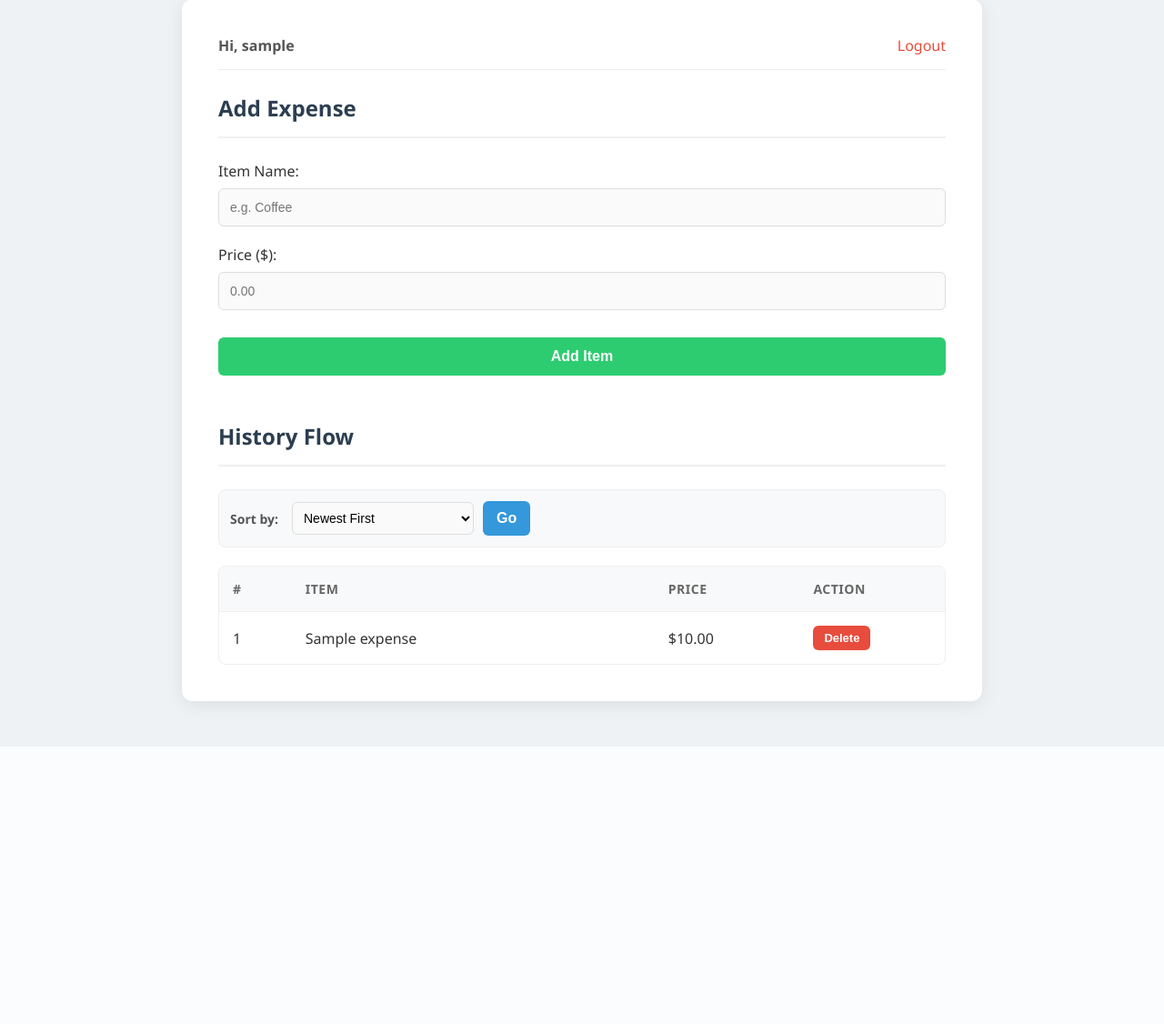
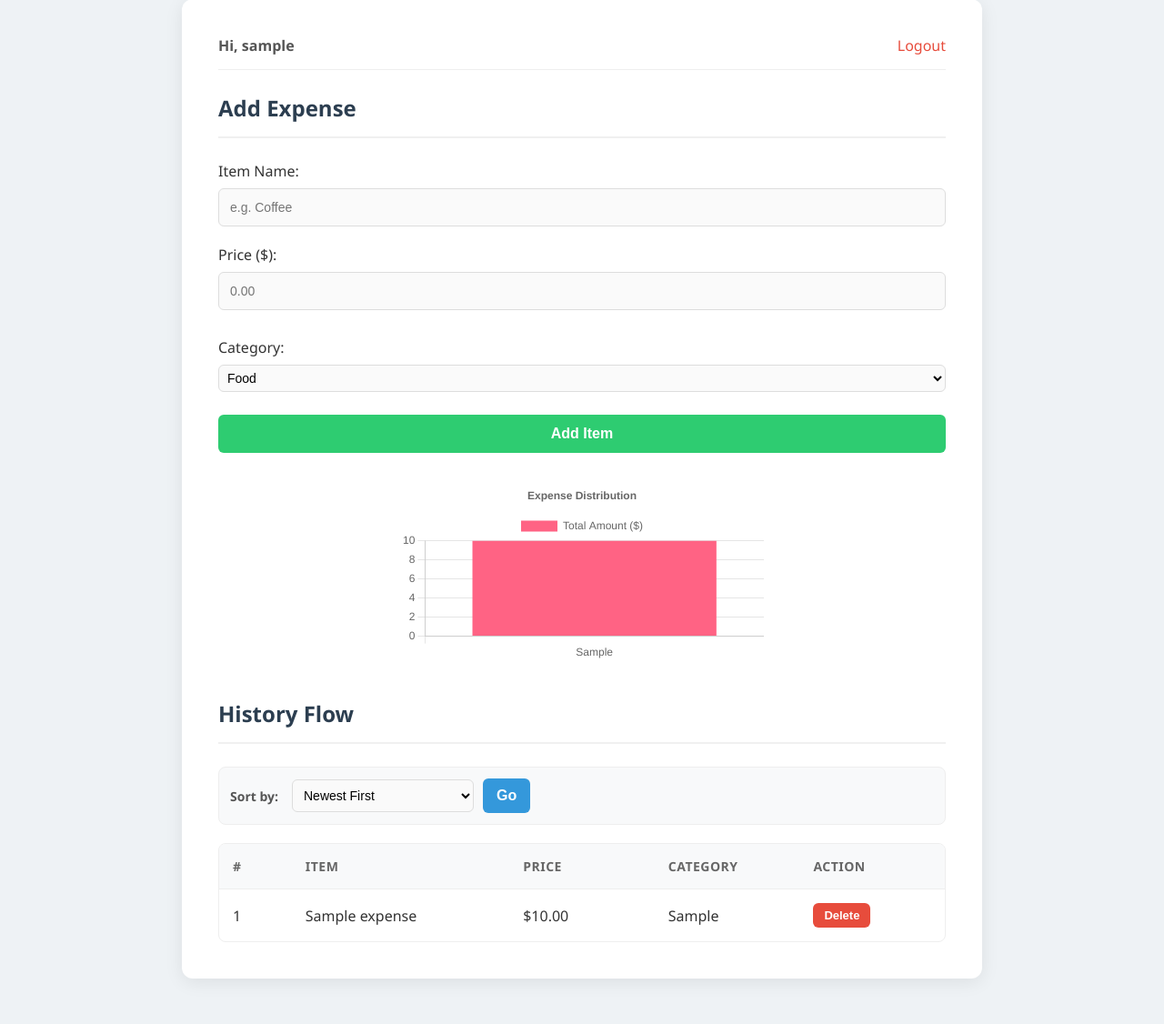
Before and after one commit to j494zhu/PyFinanceTracker, a Flask app: page / in a window 1280 px wide. Shown: the part 51-1177 px from the top of the page at 91% size. Before the commit the page ends 872 px from the top, so only its background shows below. Run offline with Flask 3, Linux system fonts and the light colour scheme; a user stored in the database is signed in; tables that the repository leaves empty hold one stand-in row (values such as "Sample post").

Commit message:
Update the index template

```diff
--- a/templates/index.html
+++ b/templates/index.html
@@ -3,6 +3,7 @@
 <head>
     <title>PyFinance Tracker</title>
     <link rel="stylesheet" href="{{ url_for('static', filename='style.css') }}">
+    <script src="https://cdn.jsdelivr.net/npm/chart.js"></script>
 </head>
 <body>
 
@@ -21,10 +22,27 @@
             <input type="text" name="name" placeholder="e.g. Coffee" required>
 
             <label>Price ($):</label>
-            <input type="number" step="0.01" min="0" name="price" placeholder="0.00" required>
+            <input type="number" step="0.001" min="0" name="price" placeholder="0.00" required>
+
+            <label style="margin-top: 10px; display: block;">Category:</label>
+            <select name="category" required style="padding: 5px; margin-bottom: 15px;">
+                <option value="Food">Food</option>
+                <option value="Transport">Transport</option>
+                <option value="Shopping">Shopping</option>
+                <option value="Entertainment">Entertainment</option>
+                <option value="Education">Education</option>
+                <option value="Healthcare">Healthcare</option>
+                <option value="Household">Household</option>
+                <option value="Other">Other</option>
+
+            </select>
 
             <button type="submit">Add Item</button>
         </form>
+
+        <div style="max-width: 400px; margin: 20px auto;">
+            <canvas id="myChart"></canvas>
+        </div>
 
         <h1 style="margin-top: 40px;">History Flow</h1>
 
@@ -45,8 +63,9 @@
             <thead>
                 <tr>
                     <th width="10%">#</th>
-                    <th width="50%">Item</th>
+                    <th width="30%">Item</th>
                     <th width="20%">Price</th>
+                    <th width="20%">Category</th>
                     <th width="20%">Action</th>
                 </tr>
             </thead>
@@ -55,7 +74,9 @@
                 <tr>
                     <td>{{ loop.index }}</td>
                     <td>{{ item.name }}</td>
-                    <td>${{ "%.2f"|format(item.price) }}</td> <td>
+                    <td>${{ "%.2f"|format(item.price) }}</td>
+                    <td>{{ item.category }}</td>
+                    <td>
                         <form action="/delete/{{ item.id }}" method="POST" style="margin:0;">
                             <button type="submit" class="delete-btn">Delete</button>
                         </form>
@@ -65,6 +86,45 @@
             </tbody>
         </table>
     </div>
+    <script>
+        // Get canvas
+        const ctx = document.getElementById('myChart');
 
+        // receive data from Flask
+        const myLabels = {{ c_labels | tojson }};
+        const myValues = {{ c_values | tojson }};
+
+        // draw
+        if (myLabels.length > 0) {
+            new Chart(ctx, {
+                type: 'bar',  //pie饼图, doughnut甜甜圈图, bar柱图
+                data: {
+                    labels: myLabels,
+                    datasets: [{
+                        label: 'Total Amount ($)',
+                        data: myValues,
+                        backgroundColor: [
+                            '#FF6384',
+                            '#36A2EB',
+                            '#FFCE56',
+                            '#4BC0C0',
+                            '#9966FF',
+                            '#FF9F40'
+                        ],
+                        hoverOffset: 4
+                    }]
+                },
+                options: {
+                    responsive: true,
+                    plugins: {
+                        title: {
+                            display: true,
+                            text: 'Expense Distribution'
+                        }
+                    }
+                }
+            });
+        }
+    </script>
 </body>
 </html>
```
